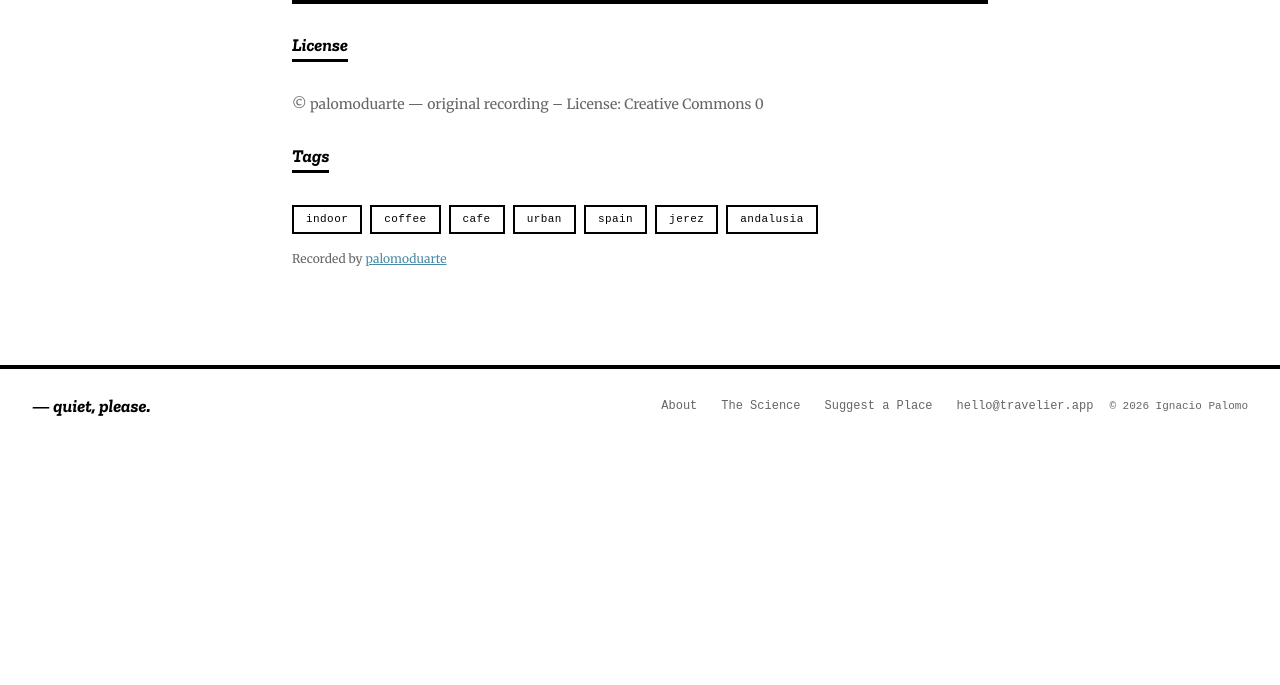
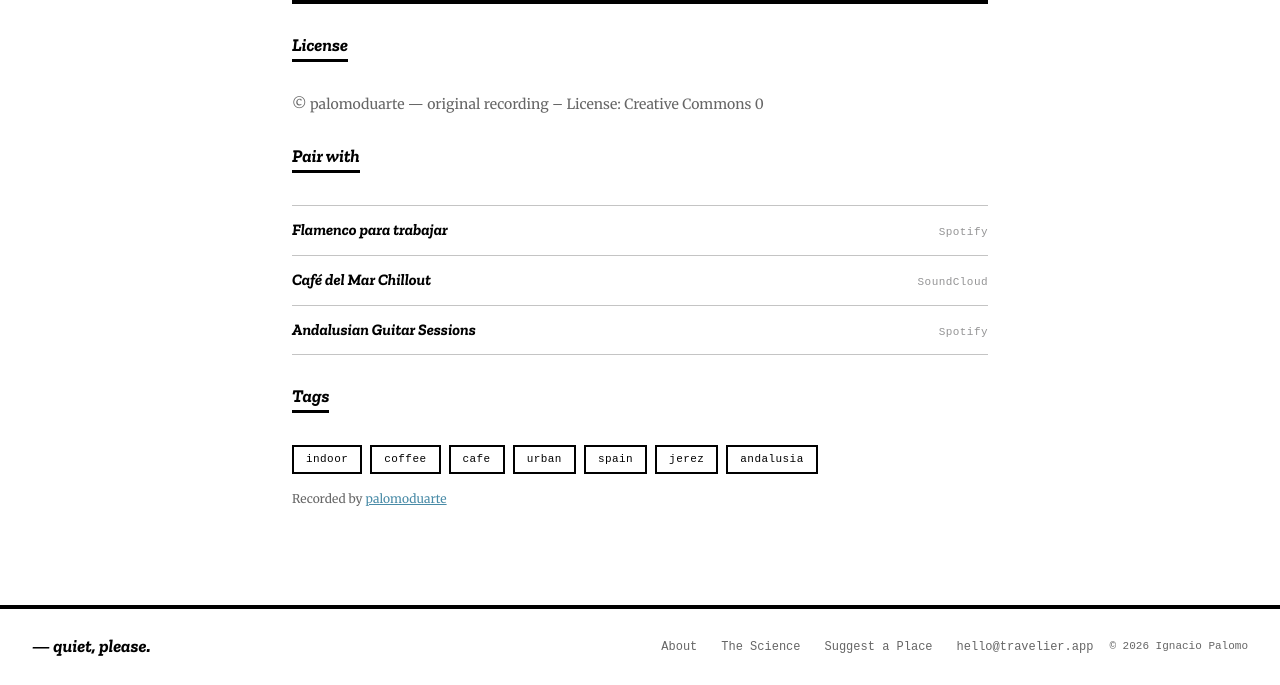
Before and after one commit to 3oheme/travelier, a Jekyll site: the page built from _places/coco-cafe-jerez.md, in a window 1280 px wide. Shown: the part 1319-2004 px from the top of the page. Built offline with Jekyll 4.4.1, drawn with Linux system fonts in a browser that asks for light colours; before the commit the page ends 1764 px from its top, so only the background shows below that.

Commit message:
feat(place): add playlists field with ruled list under 'Pair with'
- New optional `playlists` array field (title, url, source per item)
- Rendered after License as a hairline-ruled list, each row linking
  out in a new tab with title left / source platform right
- Dummy playlists added to coco-cafe-jerez for local testing
- 02-data-model.md updated with Playlist object docs

Co-Authored-By: Claude Sonnet 4.6 <noreply@anthropic.com>

```diff
--- a/_layouts/place.html
+++ b/_layouts/place.html
@@ -55,6 +55,25 @@ layout: base
   </div>
   {% endif %}
 
+  {% if page.playlists and page.playlists.size > 0 %}
+  <div class="place-playlists">
+    <div class="sec-head">
+      <span class="sec-head__t">Pair with</span>
+      <div class="sec-head__rule"></div>
+    </div>
+    <ul class="ruled-list">
+      {% for playlist in page.playlists %}
+      <li class="ruled-list__item">
+        <a href="{{ playlist.url }}" target="_blank" rel="noopener noreferrer" class="ruled-list__link">
+          <span class="ruled-list__title">{{ playlist.title }}</span>
+          <span class="ruled-list__source">{{ playlist.source }}</span>
+        </a>
+      </li>
+      {% endfor %}
+    </ul>
+  </div>
+  {% endif %}
+
   {% if page.tags and page.tags.size > 0 %}
   <div class="place-tags">
     <div class="sec-head">
--- a/_places/coco-cafe-jerez.md
+++ b/_places/coco-cafe-jerez.md
@@ -18,4 +18,14 @@ featured: false
 sortWeight: 999
 tags: [indoor, coffee, cafe, urban, spain, jerez, andalusia]
 license: "© palomoduarte — original recording -- License: Creative Commons 0"
+playlists:
+  - title: "Flamenco para trabajar"
+    url: https://open.spotify.com/playlist/37i9dQZF1DX7F6T2n2fegs
+    source: Spotify
+  - title: "Café del Mar Chillout"
+    url: https://soundcloud.com/cafedelmar/sets/chillout-classics
+    source: SoundCloud
+  - title: "Andalusian Guitar Sessions"
+    url: https://open.spotify.com/playlist/37i9dQZF1DXd9nR9jEsaFr
+    source: Spotify
 ---
--- a/assets/css/main.css
+++ b/assets/css/main.css
@@ -612,6 +612,55 @@ input[type="range"]:focus-visible {
   margin-top: var(--sp-4);
 }
 
+/* ── ruled list (playlists) ──────────────────────────────── */
+.place-playlists {
+  margin-top: var(--sp-8);
+}
+
+.ruled-list {
+  list-style: none;
+  margin: var(--sp-4) 0 0;
+  padding: 0;
+}
+
+.ruled-list__item {
+  border-top: var(--rule-1) solid var(--ink-20);
+}
+
+.ruled-list__item:last-child {
+  border-bottom: var(--rule-1) solid var(--ink-20);
+}
+
+.ruled-list__link {
+  display: flex;
+  justify-content: space-between;
+  align-items: baseline;
+  gap: var(--sp-4);
+  padding: var(--sp-3) 0;
+  text-decoration: none;
+  color: var(--ink);
+}
+
+.ruled-list__link:hover .ruled-list__title {
+  text-decoration: underline;
+  text-underline-offset: 3px;
+}
+
+.ruled-list__title {
+  font-family: var(--font-display);
+  font-style: italic;
+  font-weight: 700;
+  font-size: 16px;
+}
+
+.ruled-list__source {
+  font-family: var(--font-mono);
+  font-size: 11px;
+  color: var(--ink-40);
+  white-space: nowrap;
+  letter-spacing: 0.04em;
+}
+
 /* tags on detail page */
 .place-license {
   margin-top: var(--sp-8);
```
Also changed, not shown: specs/02-data-model.md (+21 -0 lines).
